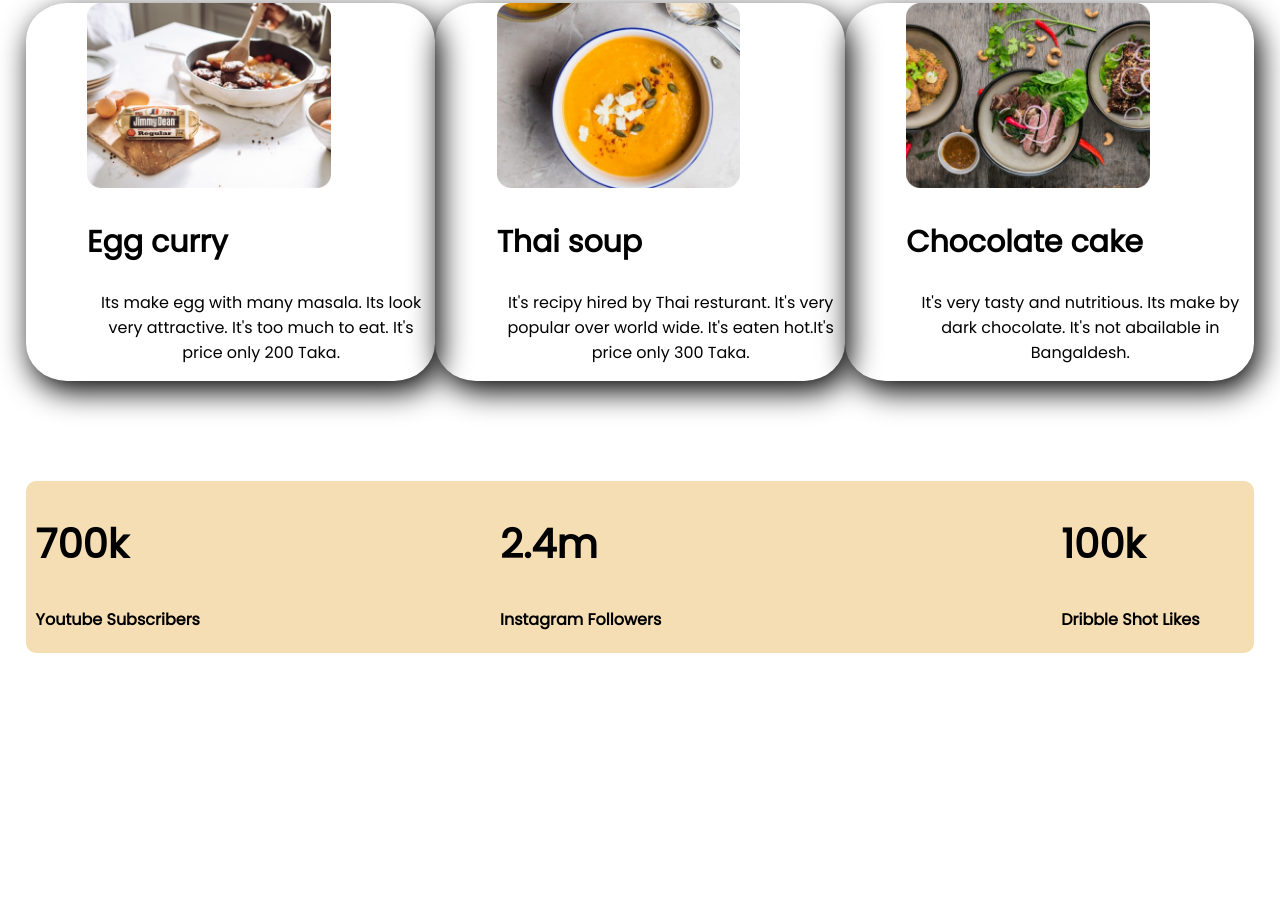
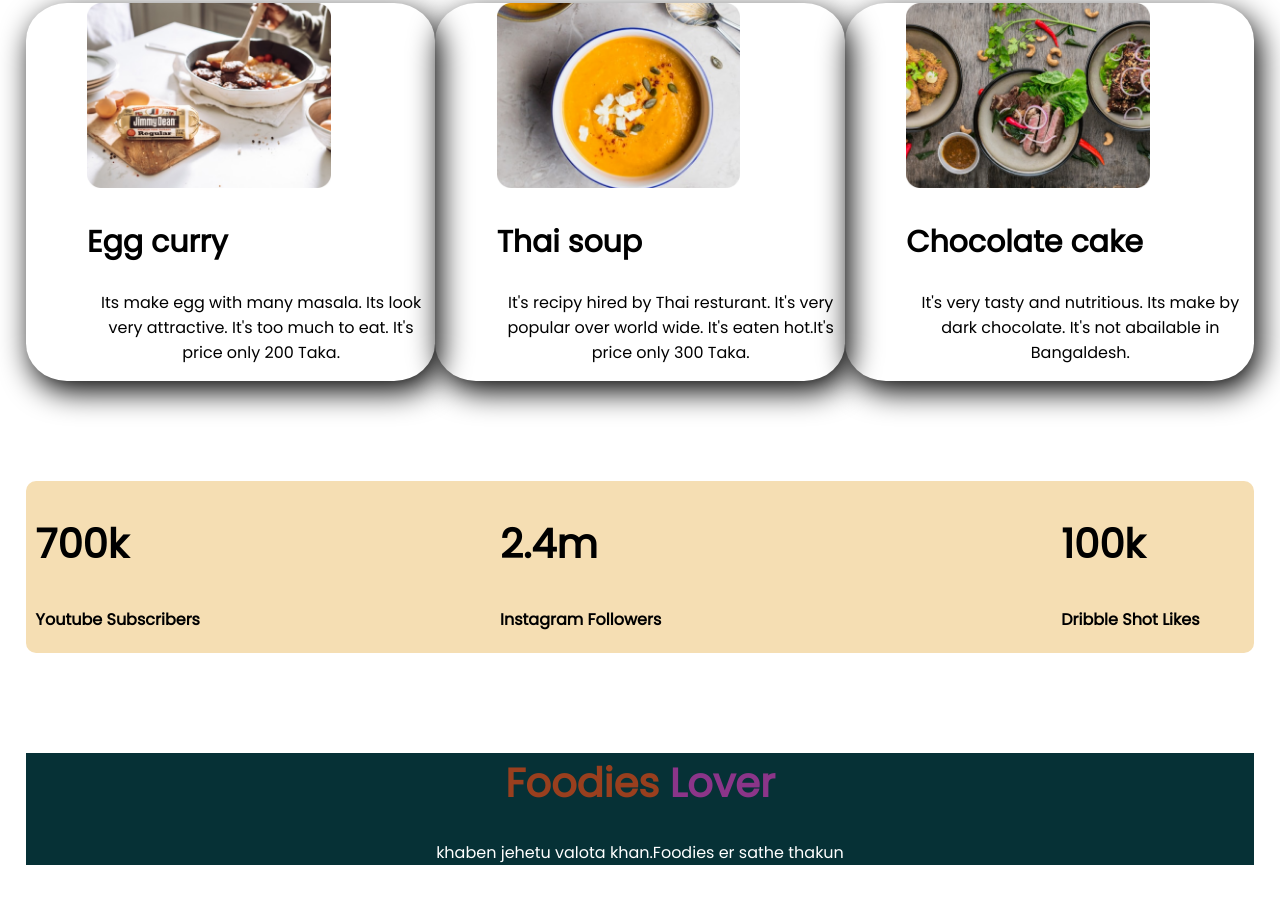
Before and after one commit to mdzahidhasan53/foodies-lover, a plain HTML site: page index.html in a window 1280 px wide. Shown: the part 1453-2356 px from the top of the page. Before the commit the page ends 2232 px from the top, so only its background shows below. Drawn offline with Linux system fonts and the light colour scheme.

Commit message:
added footer

```diff
--- a/index.html
+++ b/index.html
@@ -80,6 +80,10 @@
             <h4>Dribble Shot Likes</h4>
         </div>
     </section>
+    <footer>
+        <h1><span class="little-one">Foodies</span> <span class="little-tow">Lover</span> </h1>
+        <p>khaben jehetu valota khan.Foodies er sathe thakun</p>
+    </footer>
 
 
 </body>
--- a/style.css
+++ b/style.css
@@ -64,3 +64,18 @@ section img{
 .div-three{
     margin-left: 400px;
 }
+footer{
+    text-align: center;
+    background-color: rgb(6, 49, 54);
+    margin-top: 100px ;
+    width: 100%;
+}
+.little-one{
+    color: rgb(153, 63, 30);
+}
+.little-tow{
+    color: rgb(139, 53, 137);
+}
+footer p{
+    color: white;
+}
```
